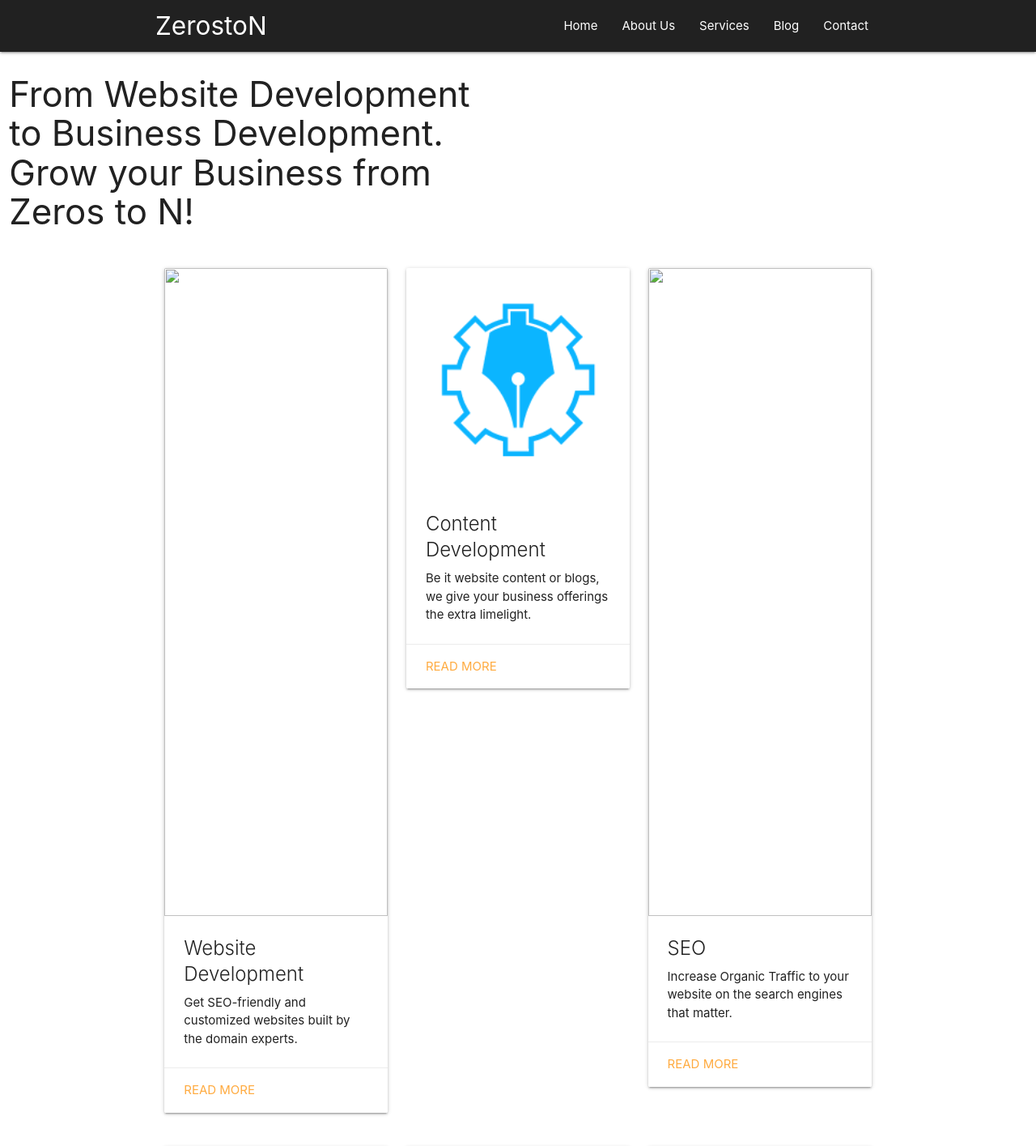
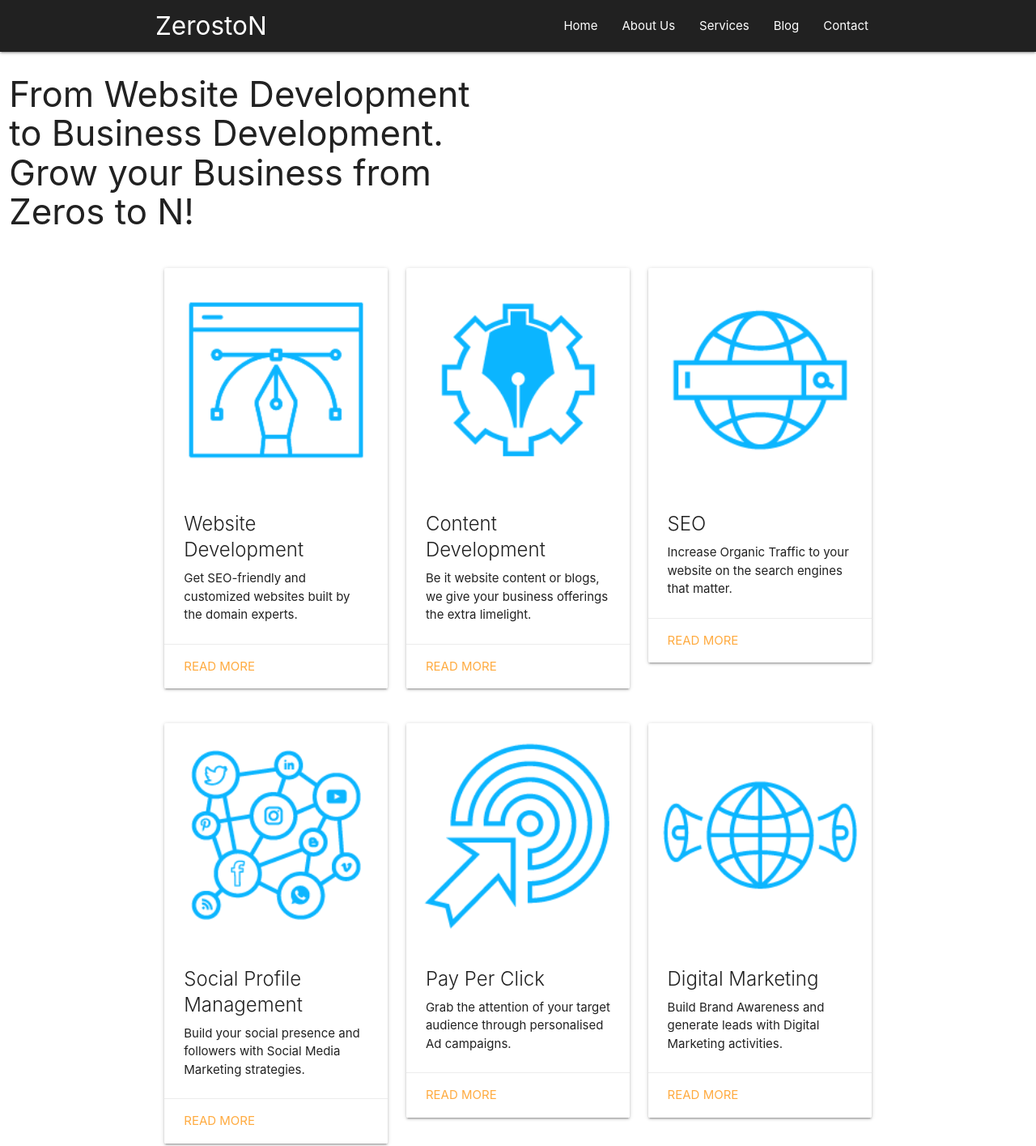
Before and after one commit to varun1203-win/zerosn, a plain HTML site: page index.html in a window 1280 px wide. Shown: the top 1415 px of the page at 81% size. Drawn offline with nearby package versions, Linux system fonts and the light colour scheme; files whose address does not match are found by name.

Commit message:
Update index.html

```diff
--- a/index.html
+++ b/index.html
@@ -57,7 +57,7 @@
         <div class="col s12 m4">
           <div class="card">
             <div class="card-image">
-              <img class="responsive-img" src="img/Logo-Website-Design.png" height="100">
+              <img class="responsive-img" src="Logo-Website-Design.png" height="100">
             </div>
 
             <div class="card-content">
@@ -86,7 +86,7 @@
         <div class="col s12 col m4">
           <div class="card">
             <div class="card-image">
-              <img class="responsive-img" src="img/Search-Engine-Optimisation-1.png" height="100">
+              <img class="responsive-img" src="Search-Engine-Optimisation-1.png" height="100">
             </div>
             <div class="card-content">
               <span class="card-title">SEO</span>
@@ -102,7 +102,7 @@
         <div class="col s12 col m4">
           <div class="card">
             <div class="card-image">
-              <img class="responsive-img" src="img/Social-Media-Marketing-1.png" height="100">
+              <img class="responsive-img" src="Social-Media-Marketing-1.png" height="100">
             </div>
             <div class="card-content">
               <span class="card-title">Social Profile Management</span>
@@ -116,7 +116,7 @@
         <div class="col s12 col m4">
           <div class="card">
             <div class="card-image">
-              <img class="responsive-img" src="img/Lead-Generation-1.png" height="100">
+              <img class="responsive-img" src="Lead-Generation-1.png" height="100">
             </div>
             <div class="card-content">
               <span class="card-title">Pay Per Click</span>
@@ -129,8 +129,9 @@
         </div>
         <div class="col s12 col m4">
           <div class="card">
+
             <div class="card-image">
-              <img class="responsive-img" src="img/Digital-Marketing.png" height="100">
+              <img class="responsive-img" src="Digital-Marketing.png" height="100">
             </div>
             <div class="card-content">
               <span class="card-title">Digital Marketing</span>
```
